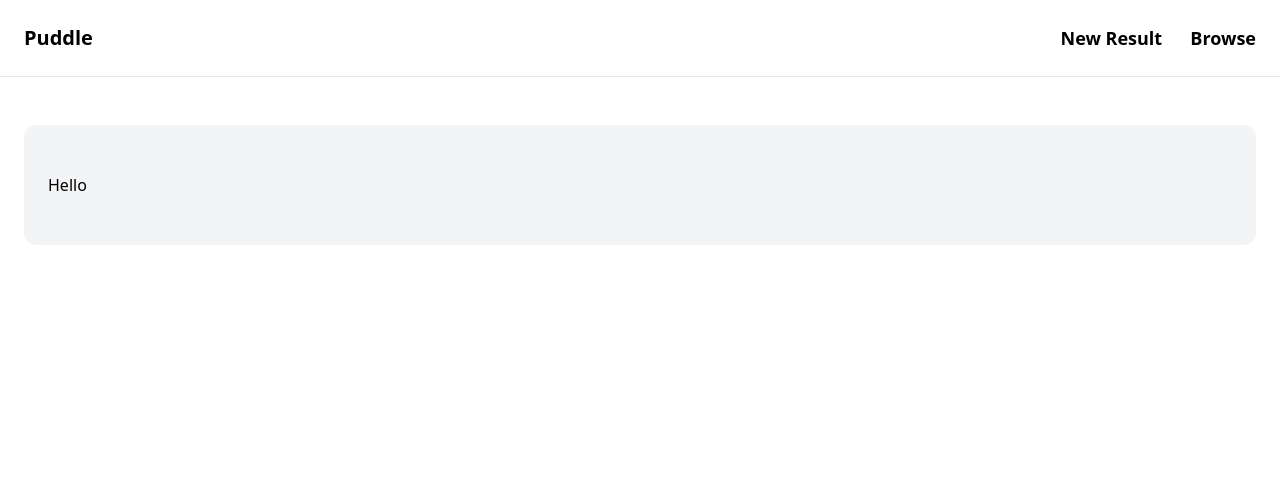
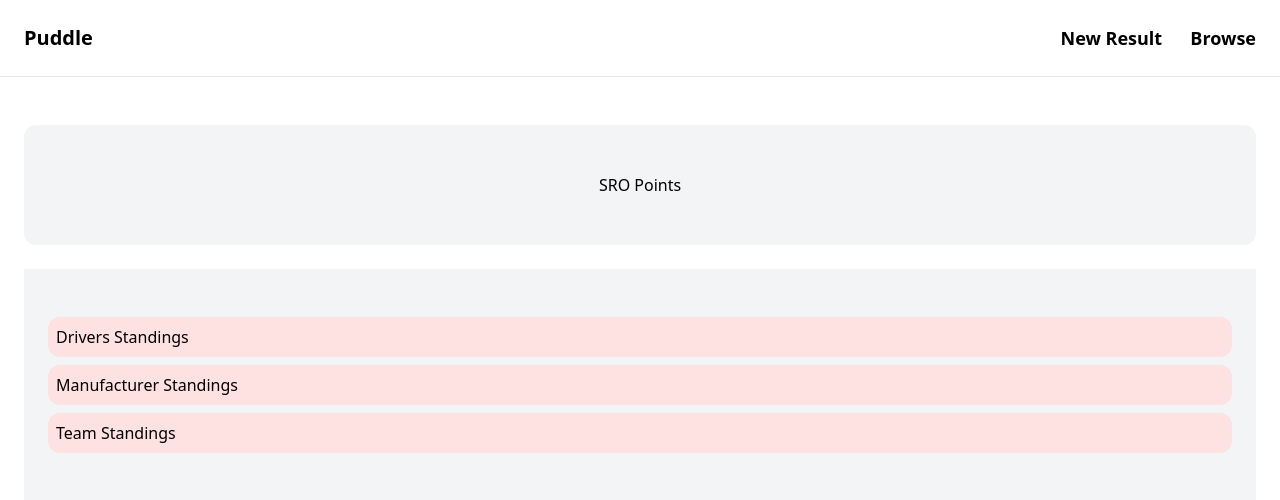
Before and after one commit to woobrendan/points_calculator, a Django app: page / in a window 1280 px wide. Shown: the top 500 px of the page. Run offline with Django 4.2, Linux system fonts and the light colour scheme; some libraries are stand-ins or nearby versions.

Commit message:
create a div for the list of standing options with placeholder hrefs

```diff
--- a/points_calculator/core/templates/core/index.html
+++ b/points_calculator/core/templates/core/index.html
@@ -3,7 +3,27 @@
 {% block title %} Welcome {% endblock %}
 
 {% block content %}
-    <div class="mt-6 px-6 py-12 bg-gray-100 rounded-xl">
-        Hello
+    <div class="mt-6 px-6 py-12 bg-gray-100 rounded-xl text-center">
+        SRO Points
+    </div>
+
+    <div class="mt-6 px-6 py-12 bg-gray-100">
+        <ul class="space-y-2">
+            <li class="py-2 px-2 rounded-xl bg-red-100">
+                <a href="#">
+                    Drivers Standings
+                </a>
+            </li>
+            <li class="py-2 px-2 rounded-xl bg-red-100">
+                <a href="#">
+                   Manufacturer Standings
+                </a>
+            </li>
+            <li class="py-2 px-2 rounded-xl bg-red-100">
+                <a href="#">
+                    Team Standings
+                </a>
+            </li>
+        </ul>
     </div>
 {% endblock %}
```
